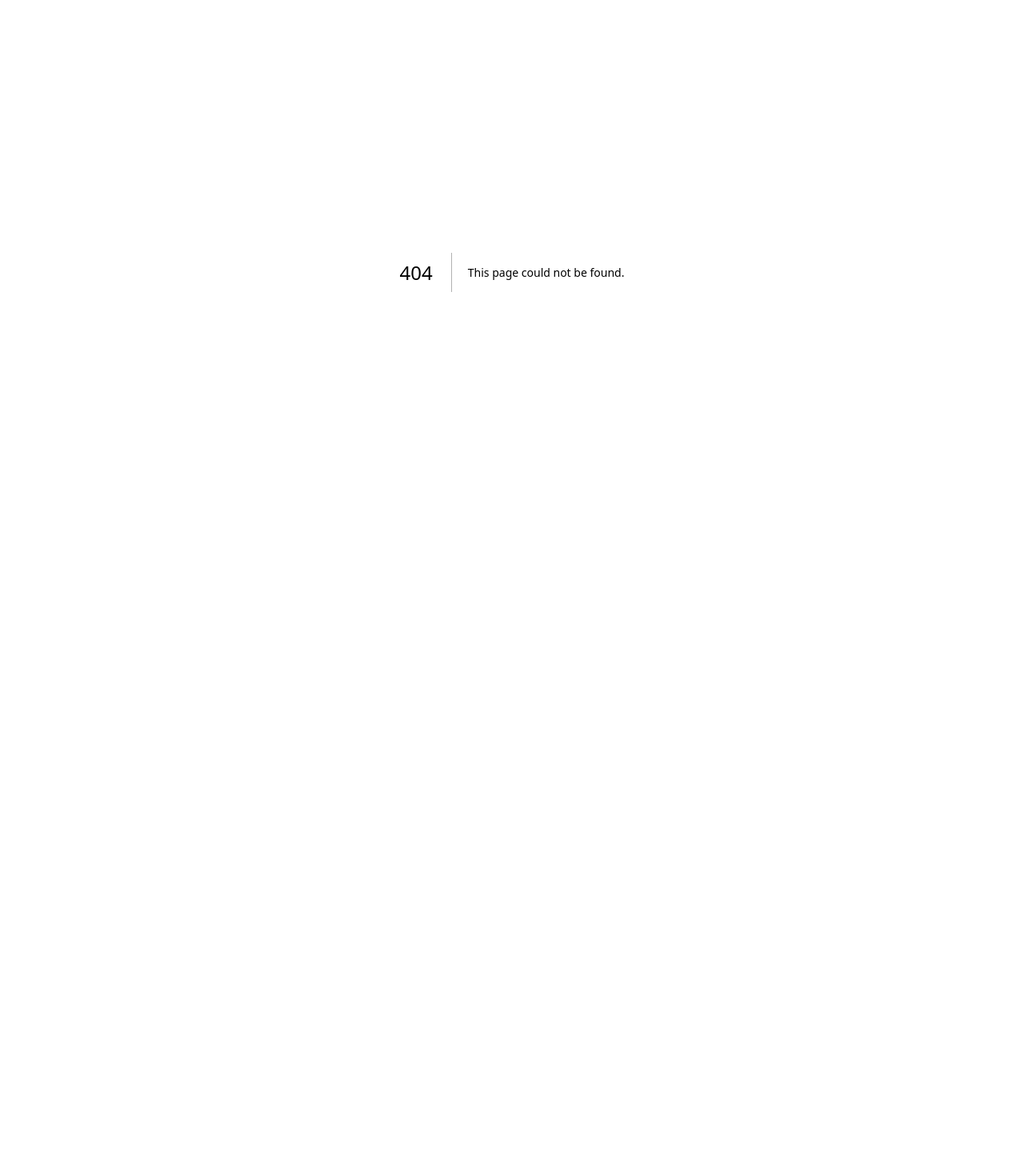
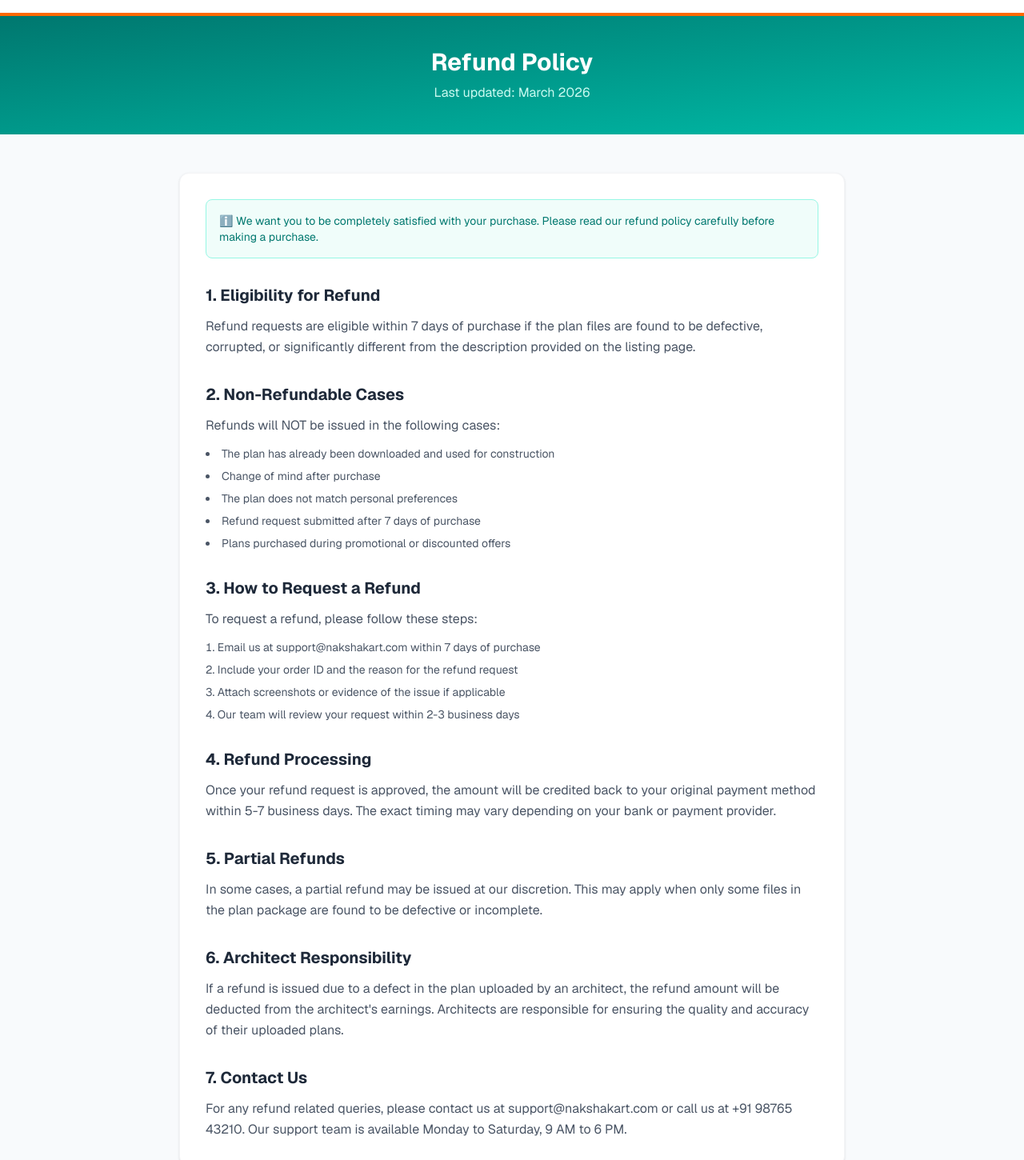
Before and after one commit to Manohar-Reddy/nakshakart, a Next.js app: page /refund in a window 1280 px wide. Before the commit this address had no page. Shown: the part 60-1510 px from the top of the page at 80% size. Before the commit the page ends 800 px from the top, so only its background shows below. Built offline with nearby package versions, Linux system fonts and the light colour scheme; no server answers.

Commit message:
Added Refund Policy page

```diff
--- /dev/null
+++ b/app/refund/page.tsx
@@ -0,0 +1,89 @@
+import Navbar from "../components/Navbar";
+import Footer from "../components/Footer";
+
+export default function RefundPage() {
+  return (
+    <>
+      <Navbar />
+      <main className="bg-slate-50 min-h-screen">
+        <section className="bg-gradient-to-br from-teal-700 to-teal-500 text-white py-10 px-8 text-center">
+          <h1 className="text-3xl font-bold mb-2">Refund Policy</h1>
+          <p className="text-teal-100">Last updated: March 2026</p>
+        </section>
+
+        <section className="max-w-4xl mx-auto px-8 py-12">
+          <div className="bg-white rounded-xl shadow-sm border border-gray-100 p-8 space-y-8">
+
+            <div className="bg-teal-50 border border-teal-200 rounded-lg p-4 text-teal-700 text-sm">
+              ℹ️ We want you to be completely satisfied with your purchase. Please read our refund policy carefully before making a purchase.
+            </div>
+
+            <div>
+              <h2 className="text-xl font-bold text-gray-800 mb-3">1. Eligibility for Refund</h2>
+              <p className="text-gray-600 leading-relaxed">
+                Refund requests are eligible within 7 days of purchase if the plan files are found to be defective, corrupted, or significantly different from the description provided on the listing page.
+              </p>
+            </div>
+
+            <div>
+              <h2 className="text-xl font-bold text-gray-800 mb-3">2. Non-Refundable Cases</h2>
+              <p className="text-gray-600 leading-relaxed mb-3">
+                Refunds will NOT be issued in the following cases:
+              </p>
+              <ul className="list-disc list-inside space-y-2 text-gray-600 text-sm">
+                <li>The plan has already been downloaded and used for construction</li>
+                <li>Change of mind after purchase</li>
+                <li>The plan does not match personal preferences</li>
+                <li>Refund request submitted after 7 days of purchase</li>
+                <li>Plans purchased during promotional or discounted offers</li>
+              </ul>
+            </div>
+
+            <div>
+              <h2 className="text-xl font-bold text-gray-800 mb-3">3. How to Request a Refund</h2>
+              <p className="text-gray-600 leading-relaxed mb-3">
+                To request a refund, please follow these steps:
+              </p>
+              <ol className="list-decimal list-inside space-y-2 text-gray-600 text-sm">
+                <li>Email us at support@nakshakart.com within 7 days of purchase</li>
+                <li>Include your order ID and the reason for the refund request</li>
+                <li>Attach screenshots or evidence of the issue if applicable</li>
+                <li>Our team will review your request within 2-3 business days</li>
+              </ol>
+            </div>
+
+            <div>
+              <h2 className="text-xl font-bold text-gray-800 mb-3">4. Refund Processing</h2>
+              <p className="text-gray-600 leading-relaxed">
+                Once your refund request is approved, the amount will be credited back to your original payment method within 5-7 business days. The exact timing may vary depending on your bank or payment provider.
+              </p>
+            </div>
+
+            <div>
+              <h2 className="text-xl font-bold text-gray-800 mb-3">5. Partial Refunds</h2>
+              <p className="text-gray-600 leading-relaxed">
+                In some cases, a partial refund may be issued at our discretion. This may apply when only some files in the plan package are found to be defective or incomplete.
+              </p>
+            </div>
+
+            <div>
+              <h2 className="text-xl font-bold text-gray-800 mb-3">6. Architect Responsibility</h2>
+              <p className="text-gray-600 leading-relaxed">
+                If a refund is issued due to a defect in the plan uploaded by an architect, the refund amount will be deducted from the architect's earnings. Architects are responsible for ensuring the quality and accuracy of their uploaded plans.
+              </p>
+            </div>
+
+            <div>
+              <h2 className="text-xl font-bold text-gray-800 mb-3">7. Contact Us</h2>
+              <p className="text-gray-600 leading-relaxed">
+                For any refund related queries, please contact us at support@nakshakart.com or call us at +91 98765 43210. Our support team is available Monday to Saturday, 9 AM to 6 PM.
+              </p>
+            </div>
+
+          </div>
+        </section>
+      </main>
+      <Footer />
+    </>
+  );
+}
```
